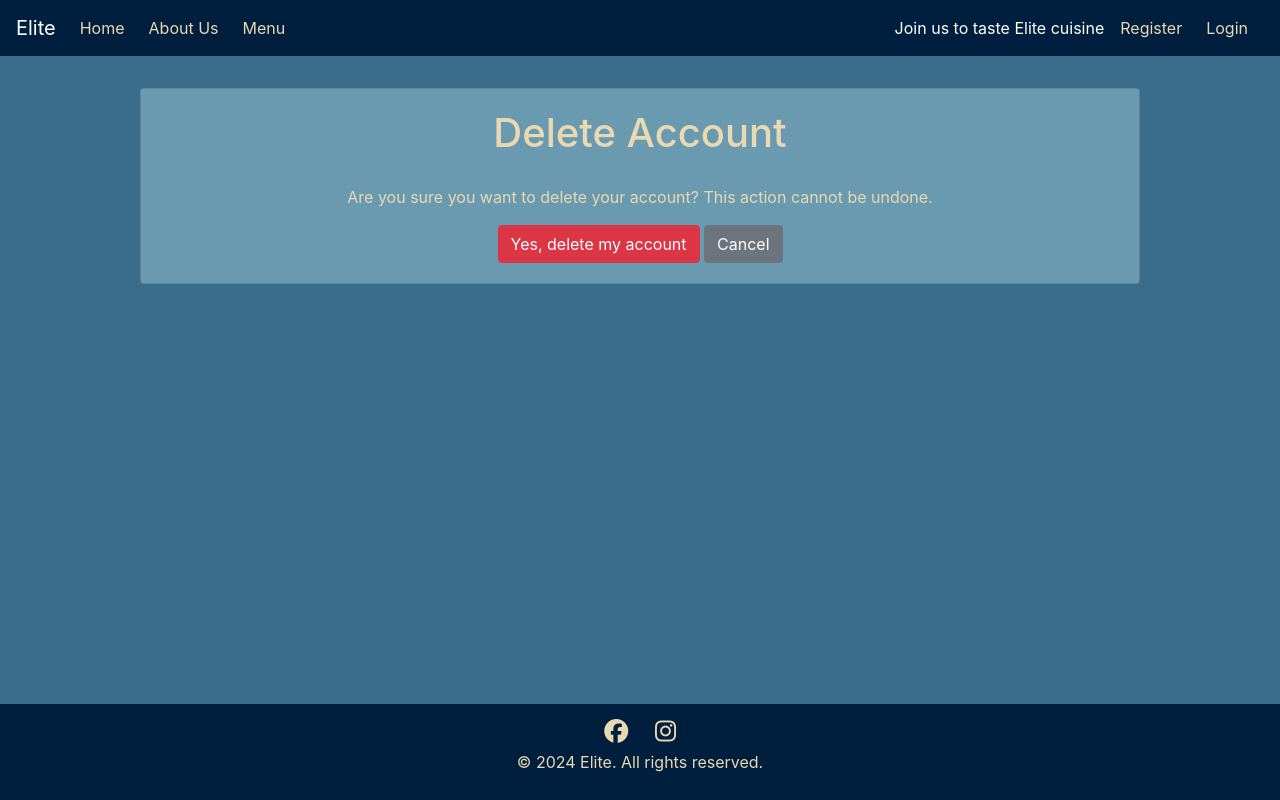
After one commit to DanParkinson/project-4-elite, a Django app: template templates/profiles/delete_account.html in a window 1280 px wide. The commit adds this page. Run offline with Django 3.2, Linux system fonts and the light colour scheme; the template is opened without the code that fills it, so the values that code supplies are empty; some libraries are stand-ins or nearby versions.

Commit message:
Users can now delete tehir accounts

```diff
--- a/profiles/urls.py
+++ b/profiles/urls.py
@@ -4,5 +4,5 @@ from . import views
 urlpatterns = [
     path('my-account/', views.my_account, name='my_account'),
     path('update-account/', views.update_account, name='update_account'),
-    path('update-password/', views.update_password, name='update_password'),
+    path('delete-account/', views.delete_account, name='delete_account'),
 ]
--- a/templates/account/password_set.html
+++ b/templates/account/password_set.html
@@ -1,4 +1,4 @@
-{% extends "account/base.html" %}
+{% extends "base.html" %}
 
 {% load i18n %}
 
--- /dev/null
+++ b/templates/profiles/delete_account.html
@@ -0,0 +1,25 @@
+{% extends 'base.html' %}
+
+{% block content %}
+<div class="container pt-5">
+    <div class="row">
+        <div class="card">
+            <div class="card-body">
+                <div class="flex-grow-1 d-flex flex-column justify-content-center align-items-center">
+                    <h3>Delete Account</h3>
+
+                    <p>Are you sure you want to delete your account? This action cannot be undone.</p>
+
+                    <form method="POST">
+                        {% csrf_token %}
+                        <button type="submit" class="btn btn-danger">Yes, delete my account</button>
+                        <a href="{% url 'my_account' %}" class="btn btn-secondary">Cancel</a>
+                    </form>
+                </div>
+            </div>
+        </div>
+    </div>
+</div>
+
+
+{% endblock %}
--- a/templates/profiles/my_account.html
+++ b/templates/profiles/my_account.html
@@ -9,8 +9,8 @@
     </div>
     <div class="d-flex mb-3 flex-wrap">
         <a class="btn custom-button flex-fill mx-1" href="{% url 'update_account' %}">Edit Details</a>
-        <a class="btn custom-button flex-fill mx-1" href="{% url 'update_password' %}">Change Password</a>
-        <a class="btn custom-button flex-fill mx-1" href="">Delete Acount</a>
+        <a class="btn custom-button flex-fill mx-1" href="{% url 'account_change_password' %}">Change Password</a>
+        <a class="btn custom-button flex-fill mx-1" href="{% url 'delete_account' %}">Delete Acount</a>
     </div>
 </div>
 {% endblock %}
```
Also changed, not shown: profiles/views.py (+6 -13 lines), templates/account/password_change.html (+28 -9 lines), templates/profiles/update_password.html (deleted, +0 -34 lines).
